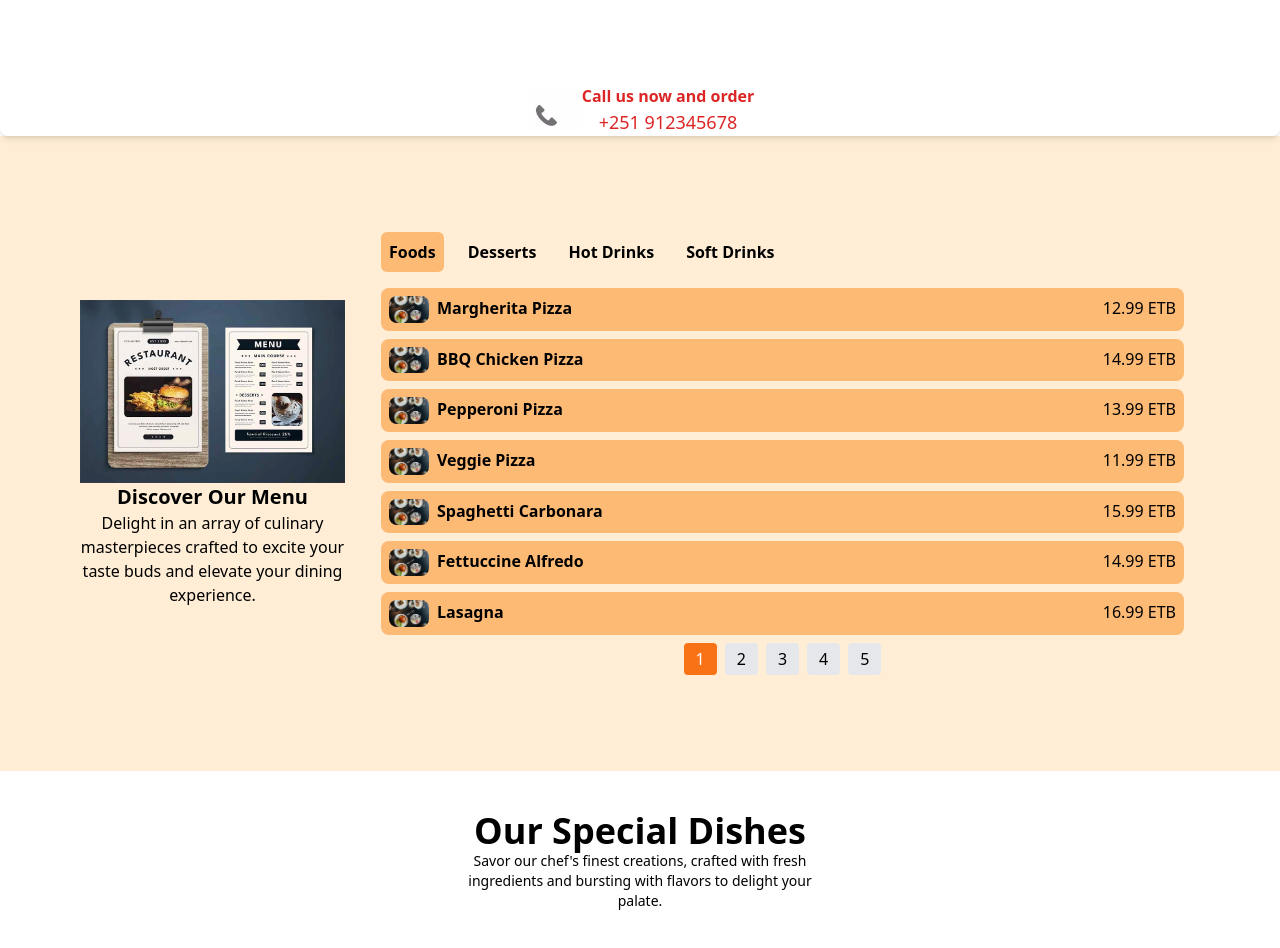
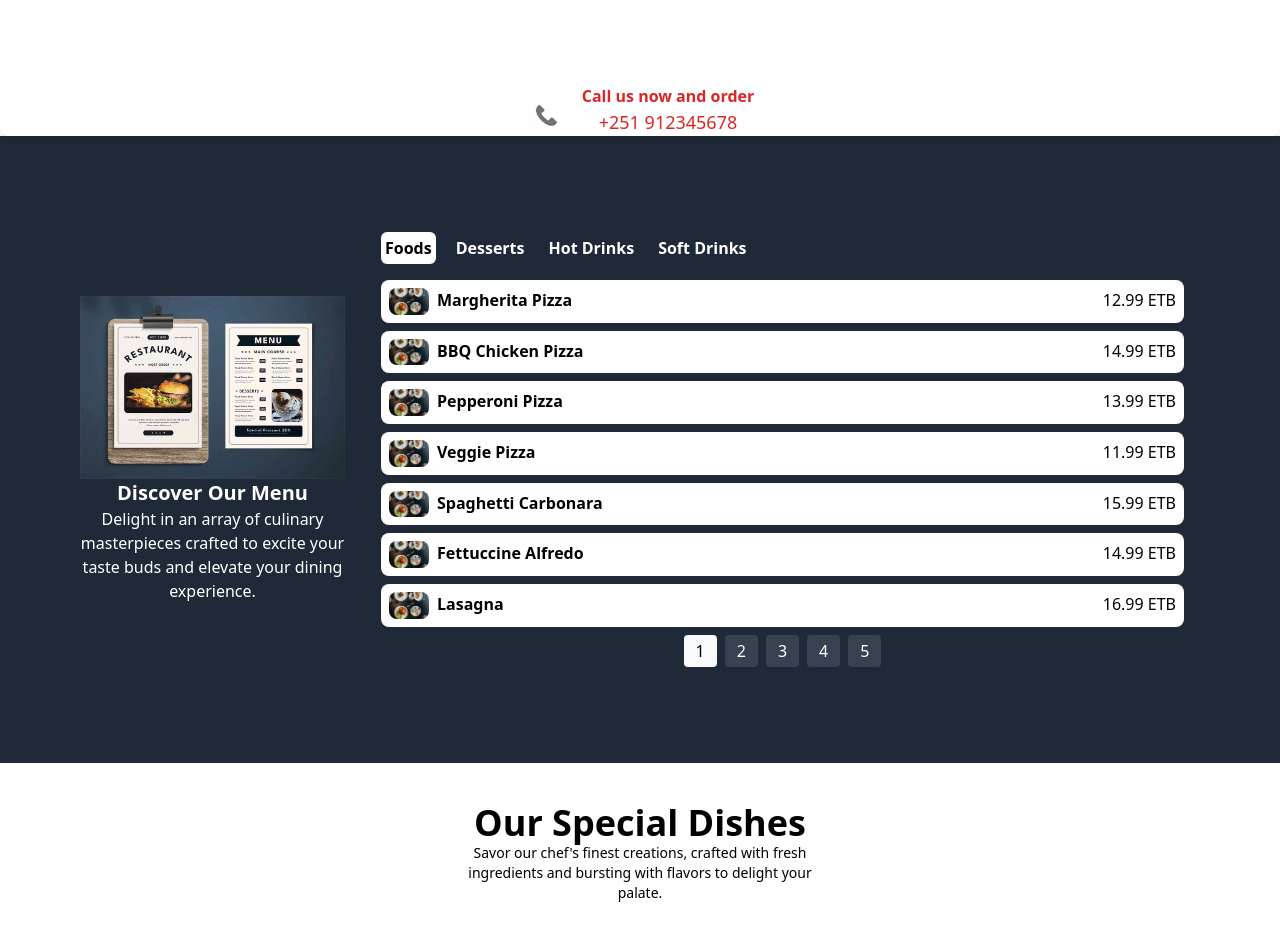
Before and after one commit to Leta-Asefa/Restaurant-Website, a React (Create React App) app: page / in a window 1280 px wide. Shown: the part 1900-2848 px from the top of the page. Built offline with nearby package versions, Linux system fonts and the light colour scheme; the HTML template or start-up script is replaced by a standard one.

Commit message:
menu.svg is edited

```diff
--- a/src/contents/Rmenu.js
+++ b/src/contents/Rmenu.js
@@ -149,7 +149,7 @@ const Menu = () => {
     return (
         <div className='relative'>
             <CallUsNow/>
-        <div className="grid grid-cols-12 p-20 gap-5 bg-orange-100">
+        <div className="grid grid-cols-12 p-20 gap-5 bg-gray-800 text-white">
 
 
                 <motion.div
@@ -170,15 +170,15 @@ const Menu = () => {
                     className="col-span-9  p-4 rounded-lg"
                 >
                 <header className="flex space-x-4 mb-4">
-                    <button onClick={() => handleCategoryChange('foods')} className={`p-2 rounded-md font-bold ${currentCategory === 'foods' ? 'bg-orange-300' : ''}`}>Foods</button>
-                    <button onClick={() => handleCategoryChange('desserts')} className={`p-2 rounded-md font-bold ${currentCategory === 'desserts' ? 'bg-orange-300' : ''}`}>Desserts</button>
-                    <button onClick={() => handleCategoryChange('hotDrinks')} className={`p-2 rounded-md font-bold ${currentCategory === 'hotDrinks' ? 'bg-orange-300' : ''}`}>Hot Drinks</button>
-                    <button onClick={() => handleCategoryChange('drinks')} className={`p-2 rounded-md font-bold ${currentCategory === 'drinks' ? 'bg-orange-300' : ''}`}>Soft Drinks</button>
+                    <button onClick={() => handleCategoryChange('foods')} className={`p-1 rounded-md font-bold ${currentCategory === 'foods' ? 'bg-white text-black' : ''}`}>Foods</button>
+                    <button onClick={() => handleCategoryChange('desserts')} className={`p-1 rounded-md font-bold ${currentCategory === 'desserts' ? 'bg-white text-black' : ''}`}>Desserts</button>
+                    <button onClick={() => handleCategoryChange('hotDrinks')} className={`p-1 rounded-md font-bold ${currentCategory === 'hotDrinks' ? 'bg-white text-black' : ''}`}>Hot Drinks</button>
+                    <button onClick={() => handleCategoryChange('drinks')} className={`p-1 rounded-md font-bold ${currentCategory === 'drinks' ? 'bg-white text-black' : ''}`}>Soft Drinks</button>
                 </header>
 
                 <main className="space-y-2">
                     {getCurrentItems().map(item => (
-                        <div key={item.name} className="flex justify-between bg-orange-300 p-2 rounded-lg">
+                        <div key={item.name} className="flex justify-between bg-white text-black p-2 rounded-lg">
                             <div className="flex gap-2">
 
                                 <img src={`${currentCategory === 'foods' ? 'food1.jpg' : ''}
@@ -203,7 +203,7 @@ const Menu = () => {
                             <button
                                 key={number}
                                 onClick={() => setCurrentPage(number)}
-                                className={`px-3 py-1 rounded ${currentPage === number ? 'bg-orange-500 text-white' : 'bg-gray-200'}`}
+                                className={`px-3 py-1 rounded ${currentPage === number ? 'bg-gray-50 text-black' : 'bg-gray-700'}`}
                             >
                                 {number}
                             </button>
```
